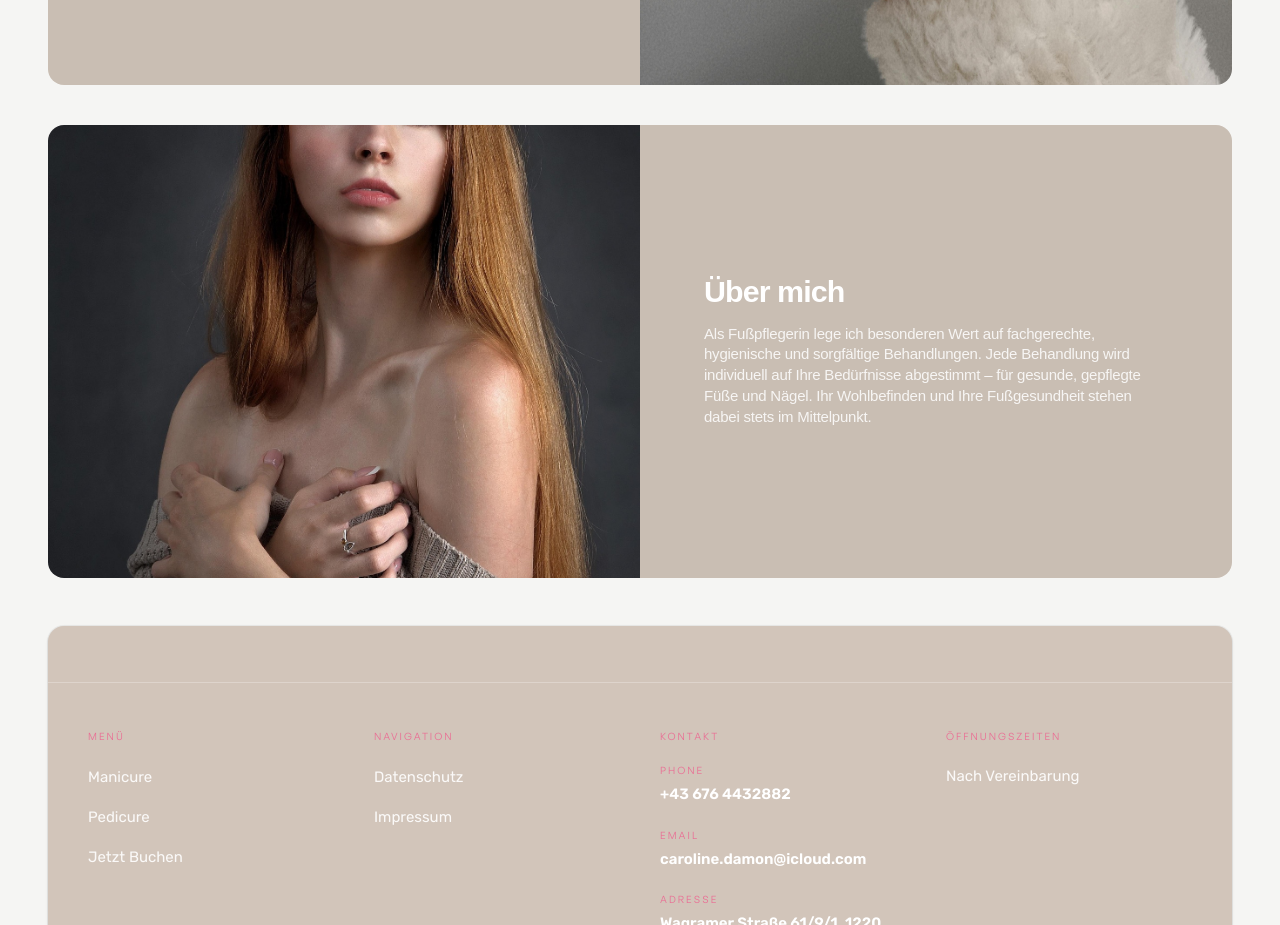
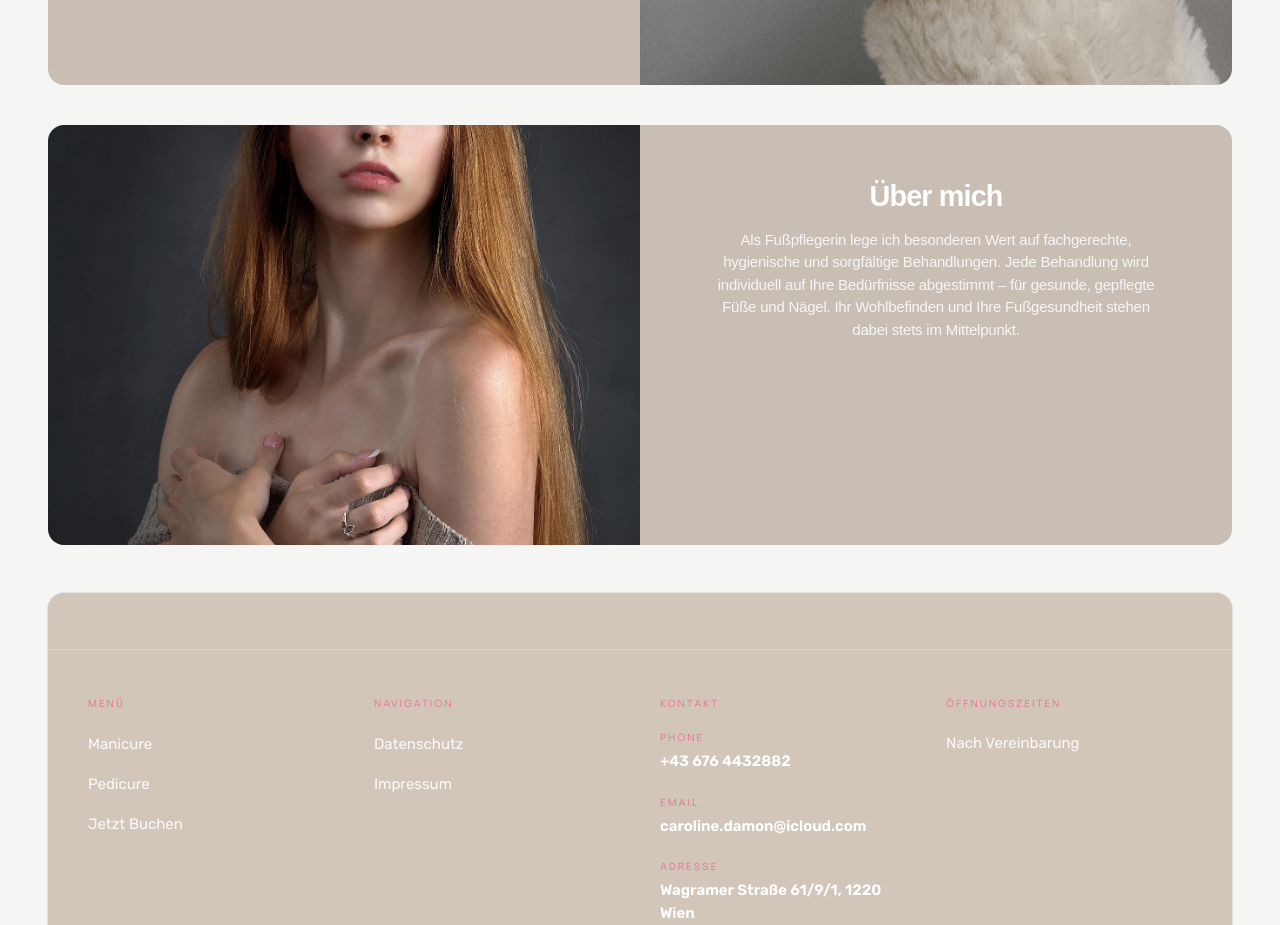
Before and after one commit to Julian1220/caronails, a Next.js app: page / in a window 1280 px wide. Shown: the part 1880-2805 px from the top of the page. Built offline with nearby package versions, Linux system fonts and the light colour scheme; a web font is replaced by a local one.

Commit message:
deletet about me portrait

```diff
--- a/src/app/page.tsx
+++ b/src/app/page.tsx
@@ -147,26 +147,19 @@ export default function HomePage() {
               />
             </div>
 
-            <div className="min-h-[340px] bg-[#c9beb3] md:min-h-[420px]">
-              <div className="grid h-full min-h-[340px] grid-rows-3 px-8 md:min-h-[420px] md:px-12 lg:px-16">
-                <div />
-                <div className="flex items-center">
-                  <div className="w-full">
-                    <h3 className="text-[1.55rem] font-bold leading-[1.04] tracking-[-0.03em] text-white md:text-[1.9rem]">
-                      Über mich
-                    </h3>
+            <div className="bg-[#c9beb3] px-8 py-10 md:px-12 md:py-14 lg:px-16">
+              <div className="mx-auto max-w-[700px] text-center">
+                <h3 className="text-[1.4rem] font-bold leading-[1.1] tracking-[-0.03em] text-white md:text-[1.8rem]">
+                  Über mich
+                </h3>
 
-                    <p className="mt-4 text-[15px] font-normal leading-[1.38] tracking-[-0.015em] text-white/85 md:text-[15px]">
-                      Als Fußpflegerin lege ich besonderen Wert auf
-                      fachgerechte, hygienische und sorgfältige Behandlungen.
-                      Jede Behandlung wird individuell auf Ihre Bedürfnisse
-                      abgestimmt – für gesunde, gepflegte Füße und Nägel. Ihr
-                      Wohlbefinden und Ihre Fußgesundheit stehen dabei stets im
-                      Mittelpunkt.
-                    </p>
-                  </div>
-                </div>
-                <div />
+                <p className="mt-4 text-[15px] font-normal leading-[1.5] tracking-[-0.015em] text-white/85">
+                  Als Fußpflegerin lege ich besonderen Wert auf fachgerechte,
+                  hygienische und sorgfältige Behandlungen. Jede Behandlung wird
+                  individuell auf Ihre Bedürfnisse abgestimmt – für gesunde,
+                  gepflegte Füße und Nägel. Ihr Wohlbefinden und Ihre
+                  Fußgesundheit stehen dabei stets im Mittelpunkt.
+                </p>
               </div>
             </div>
           </div>
```
